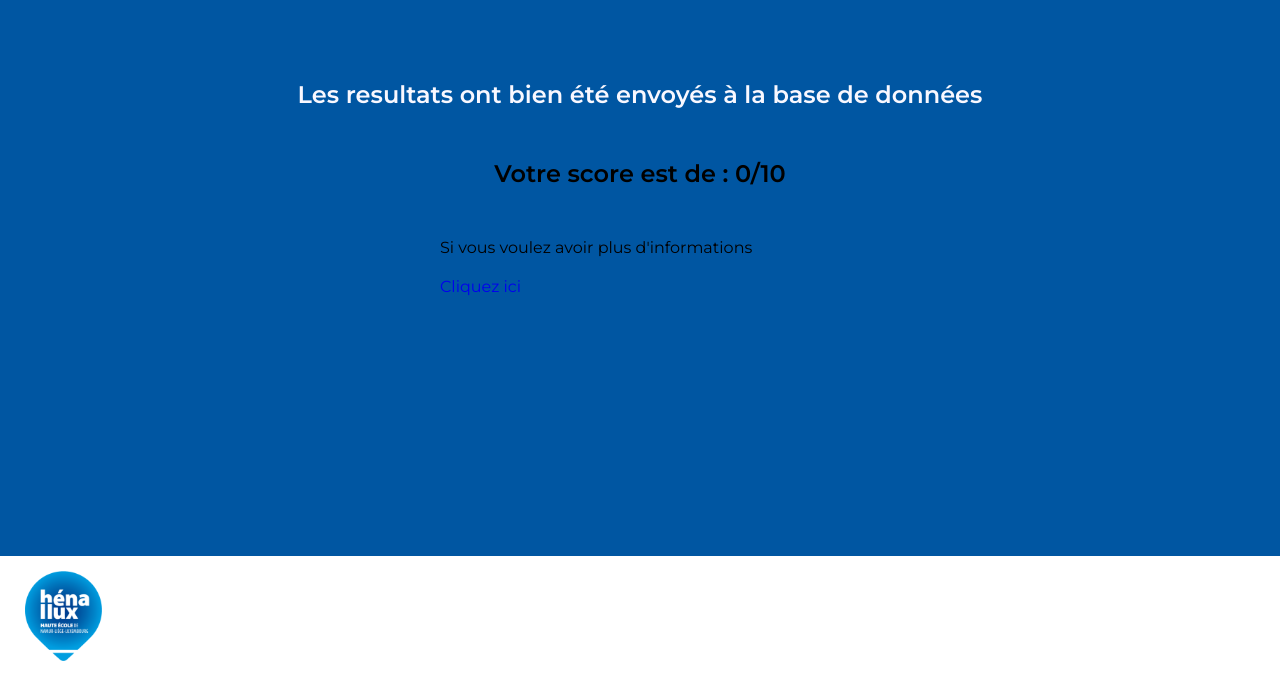
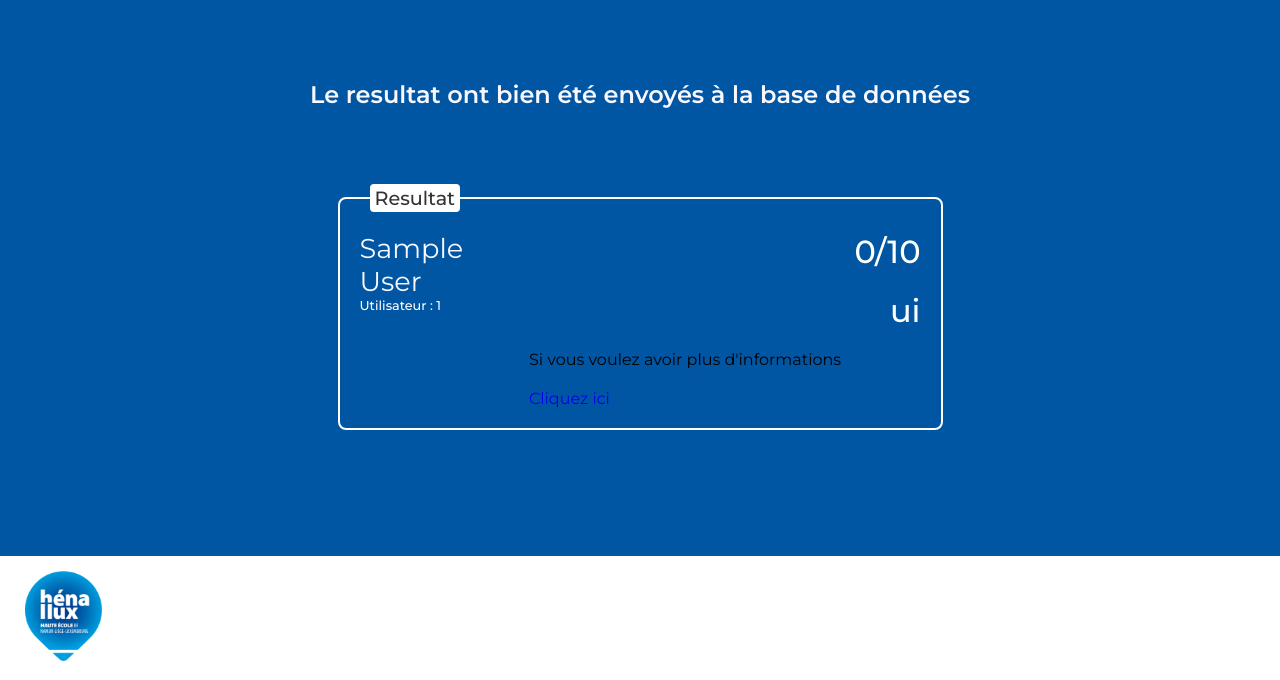
Before and after one commit to WH-Yoshi/QCM-front, a PHP site: page /exit.php in a window 1280 px wide. Shown: the part 120-800 px from the top of the page. Run offline with PHP 8.4, Linux system fonts and the light colour scheme; the visitor is signed in with stand-in values (Sample User, id 1); some libraries are stand-ins or nearby versions.

Commit message:
exit on the way

```diff
--- a/exit.php
+++ b/exit.php
@@ -1,7 +1,16 @@
 <?php
 session_start();
 require('./scripts/db.php');
-
+/*if (!isset($_SESSION['identifiant'])) {
+    $_SESSION['message'] = "Vous devez vous connecter pour accéder à cette page";
+    header("Location: ./connection.php");
+    exit();
+}
+if ($_SESSION['examChoice'] == 0) {
+    $_SESSION['message'] = "Vous devez choisir un examen";
+    header("Location: ./menu.php");
+    exit();
+}*/
 $total = 0;
 $userAnswer = array();
 $alluserAnswer = array();
@@ -103,12 +112,21 @@ unset($_SESSION['examenID']);
 </header>
 <main>
     <section id="resultat">
-        <h1>Les resultats ont bien été envoyés à la base de données</h1>
-        <h2>Votre score est de : <?php echo $total; ?>/10</h2>
-        <div id="redirect">
-            <p>Si vous voulez avoir plus d'informations</p>
-            <a href="./result.php">Cliquez ici</a>
-        </div>
+        <h1>Le resultat ont bien été envoyés à la base de données</h1>
+        <fieldset class="question-boxes">
+            <legend>Resultat</legend>
+            <div>
+                <h1><?php echo $_SESSION['Prenom'] ?></h1>
+                <h2>Utilisateur : <?php echo $_SESSION['identifiant'] ?> </h2>
+            </div>
+            <div id="redirect">
+                <h2><?php echo $total; ?>/10</h2>
+                <script src="scripts/exitscript.js"></script>
+                <h2><?php echo "ui" ?></h2>
+                <p>Si vous voulez avoir plus d'informations</p>
+                <a href="./result.php">Cliquez ici</a>
+            </div>
+        </fieldset>
     </section>
 </main>
 <footer>
--- a/menu.php
+++ b/menu.php
@@ -1,7 +1,7 @@
 <?php
 session_start();
 require('./scripts/db.php');
-if (!isset($_SESSION['Identifiant'])) {
+if (!isset($_SESSION['identifiant'])) {
     $_SESSION['message'] = "Vous devez vous connecter pour accéder à cette page";
     header("Location: ./connection.php");
     exit();
@@ -92,6 +92,5 @@ function error_message(){
 <footer>
     <img class="logo" src="images/logo.png" alt="Logo Henallux" >
 </footer>
-<script src="scripts/jscripts.js"></script>
 </body>
 </html>
--- a/qcm.php
+++ b/qcm.php
@@ -1,13 +1,13 @@
 <?php
 session_start();
 require('./scripts/db.php');
-if (!isset($_SESSION['Identifiant'])) {
+if (!isset($_SESSION['identifiant'])) {
     $_SESSION['message'] = "Vous devez vous connecter pour accéder à cette page";
     header("Location: ./connection.php");
     exit();
 }
-$exam = $_POST['examen'];
-if ($exam == 0) {
+$_SESSION['examChoice'] = $_POST['examen'];
+if ($_SESSION['examChoice'] == 0) {
     $_SESSION['message'] = "Vous devez choisir un examen";
     header("Location: ./menu.php");
     exit();
--- a/result.php
+++ b/result.php
@@ -1,7 +1,7 @@
 <?php
 session_start();
 require('./scripts/db.php');
-if (!isset($_SESSION['Identifiant'])) {
+if (!isset($_SESSION['identifiant'])) {
     $_SESSION['message'] = "Vous devez vous connecter pour accéder à cette page";
     header("Location: ./connection.php");
     exit();
--- a/scripts/db.php
+++ b/scripts/db.php
@@ -1,6 +1,6 @@
 <?php
 try {
-    $db = new PDO('mysql:host=192.168.166.187;dbname=testQCM2', 'techweb', 'Tigrou007=');
+    $db = new PDO('mysql:host=192.168.45.206;dbname=testQCM2', 'techweb', 'Tigrou007=');
     $db->setAttribute(PDO::ATTR_ERRMODE, PDO::ERRMODE_EXCEPTION);
 } catch (PDOException $e) {
     die("Error: ". $e->getMessage());
--- a/scripts/examcheck.php
+++ b/scripts/examcheck.php
@@ -26,3 +26,7 @@ if (isset($_SESSION['examenID'])) {
         }
     }
 }
+echo "<script src='jscripts.js'>
+    myFunction();
+    </script>";
+echo json_encode(['message' => 'Déconnexion réussie']);
--- a/scripts/jscripts.js
+++ b/scripts/jscripts.js
@@ -1,11 +1,12 @@
 /* Timer */
+const timerElement = document.getElementById('timer');
+const timerInterval = setInterval(updateTimer, 1000);
 const examDuration = 10 * 60;
 let remainingTime = localStorage.getItem('remainingTime');
 if (remainingTime === null) {
-remainingTime = examDuration;
-localStorage.setItem('remainingTime', remainingTime);
+    remainingTime = examDuration;
+    localStorage.setItem('remainingTime', remainingTime);
 }
-const timerElement = document.getElementById('timer');
 function updateTimer() {
     const minutes = Math.floor(remainingTime / 60);
     const seconds = remainingTime % 60;
@@ -20,28 +21,25 @@ function updateTimer() {
         localStorage.setItem('remainingTime', remainingTime);
     }
 }
+
 updateTimer();
-const timerInterval = setInterval(updateTimer, 1000);
-
 const element = document.getElementById("myBtn");
-element.addEventListener("click", myFunction)
-
+if (element) {
+    element.addEventListener("click", myFunction)
+}
 function myFunction () {
     clearInterval(timerInterval);
+    localStorage.removeItem('remainingTime');
 }
 
 /* Before closing window */
 window.addEventListener('beforeunload', function (event) {
-    event.returnValue = "Vous perdrez toute progression. Continuer?";
+    event.returnValue = "Vous perdrez toute progression. Continuer ?";
 
-    fetch('scripts/logout.php', {
+    fetch('scripts/examcheck.php', {
         method: 'POST'
     })
         .then(response => response.json())
-        .then(data => {
-            console.log(data);
-            window.location.href = '../connection.php';
-        })
         .catch(error => {
             console.error('Erreur lors de la déconnexion :', error);
         });
--- a/scripts/login.php
+++ b/scripts/login.php
@@ -29,7 +29,7 @@ try {
 }
 
 if (password_verify($mdp, $resultats['Motdepasse'])) {
-    $_SESSION['Identifiant'] = $identifiant;
+    $_SESSION['identifiant'] = $identifiant;
     $_SESSION['userID'] = $resultats['utilisateurID'];
     $_SESSION['Role'] = $resultats['Role'];
     $_SESSION['Prenom'] = $resultats['Prenom'];
--- a/styles/style.css
+++ b/styles/style.css
@@ -282,10 +282,12 @@ section#qcm-exam h1 {
 }
 
 form.form-qcm {
-  width: 66%
+  width: 100%;
+  align-items: center;
 }
 
 fieldset.question-boxes {
+  width: 66%;
   margin: 25px;
   border-radius: 8px;
   border: 2px solid #fff;
@@ -320,7 +322,8 @@ section#qcm-exam li {
 
 div.answer,section#qcm-exam {
   display: flex;
-  align-items: center
+  align-items: center;
+  width: 100%;
 }
 
 div.answer input {
@@ -364,16 +367,42 @@ section#resultat {
   flex-direction: column;
   align-items: center;
   gap: 50px;
-  height: 100%
+  height: 100%;
+  width: 100%;
 }
 section#resultat h1 {
   margin-top: 60px;
+}
+section#resultat fieldset.question-boxes {
+  width: 50%;
+  display: flex;
+  flex-direction: row;
+  justify-content: space-between;
+}
+section#resultat fieldset.question-boxes h1 {
+  text-align: left;
+  margin-top: 0;
+  font-weight: 400;
+  font-size: 1.7em;
+}
+section#resultat fieldset.question-boxes h2 {
+  text-align: left;
+  font-weight: 500;
+  font-size: 0.8em;
+}
+section#resultat fieldset.question-boxes h2 {
+  color: #fff;
 }
 section#resultat div#redirect {
   display: flex;
   flex-direction: column;
   width: 400px;
   gap: 20px;
+}
+section#resultat div#redirect h2 {
+  text-align: right;
+  font-weight: 500;
+  font-size: 2em;
 }
 
 
```
Also changed, not shown: scripts/exitscript.js (added).
